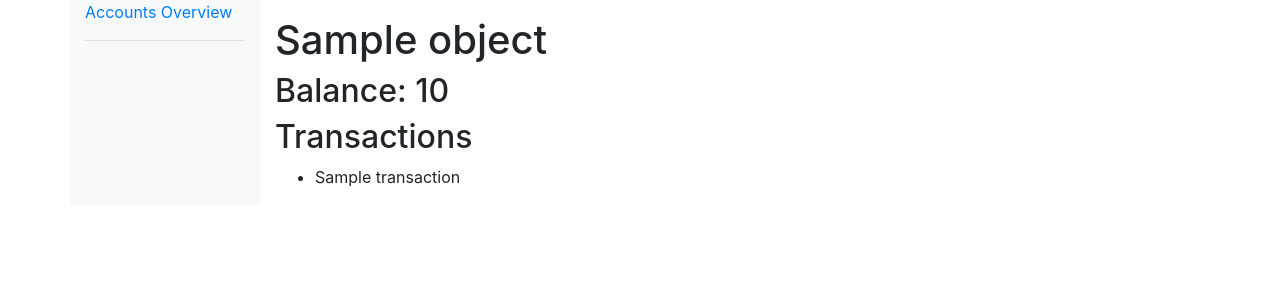
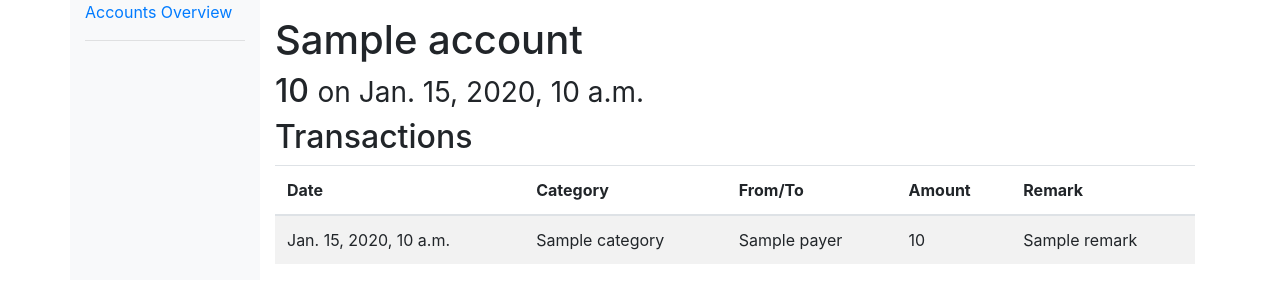
Before and after one commit to nw0/balance, a Django app: template templates/balance/account_detail.html in a window 1280 px wide. Shown: the part 56-359 px from the top of the page. Run offline with Django 3.2, Linux system fonts and the light colour scheme; the template is opened without the code that fills it: most values are stand-ins (such as "Sample title", 1, 10 or a date in 2020); some libraries are stand-ins or nearby versions.

Commit message:
template: account_detail: add details

```diff
--- a/templates/balance/account_detail.html
+++ b/templates/balance/account_detail.html
@@ -1,12 +1,42 @@
 {% extends "balance/base.html" %}
+{% load balance_extras %}
 
 {% block content %}
-<h1>{{ object }}</h1>
-<h2>Balance: {{ object.last_balance }}</h2>
+<h1>{{ account }}</h1>
+
+{% with account.last_balance as balance %}
+{% if balance %}
+<h2>{{ balance }} <small>on {{ balance.date }}</small></h2>
+{% else %}
+<p>No balance records</p>
+{% endif %}
+{% endwith %}
+
 <h2>Transactions</h2>
-<ul>
-    {% for t in object.recent_transactions %}
-    <li>{{ t }}</li>
-    {% endfor %}
-</ul>
+
+<div class="table-responsive">
+    <table class="table table-striped">
+        <thead>
+        <tr>
+            <th>Date</th>
+            <th>Category</th>
+            <th>From/To</th>
+            <th>Amount</th>
+            <th>Remark</th>
+        </tr>
+        </thead>
+
+        <tbody>
+        {% for transaction in account.recent_transactions %}
+        <tr>
+            <td>{{ transaction.date }}</td>
+            <td>{{ transaction.category }}</td>
+            <td>{{ transaction|other_account:account }}</td>
+            <td>{{ transaction|net_amount:account }}</td>
+            <td>{{ transaction.remark }}</td>
+        </tr>
+        {% endfor %}
+        </tbody>
+    </table>
+</div>
 {% endblock content %}
--- /dev/null
+++ b/templatetags/balance_extras.py
@@ -0,0 +1,13 @@
+from django import template
+
+register = template.Library()
+
+
+@register.filter()
+def other_account(transaction, account):
+    return transaction.payee if account == transaction.payer else transaction.payer
+
+
+@register.filter()
+def net_amount(transaction, account):
+    return transaction.amount * (-1 if account == transaction.payer else 1)
```
Also changed, not shown: templatetags/__init__.py (added).
